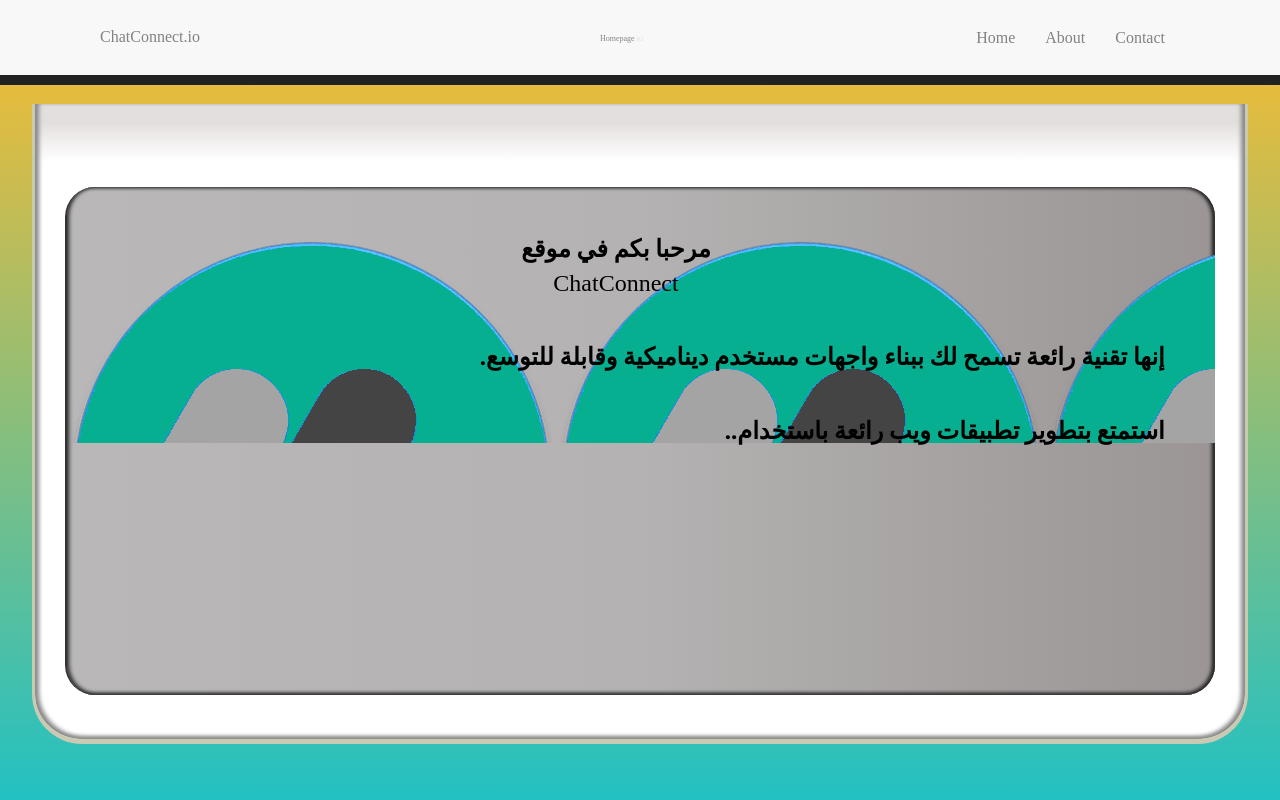
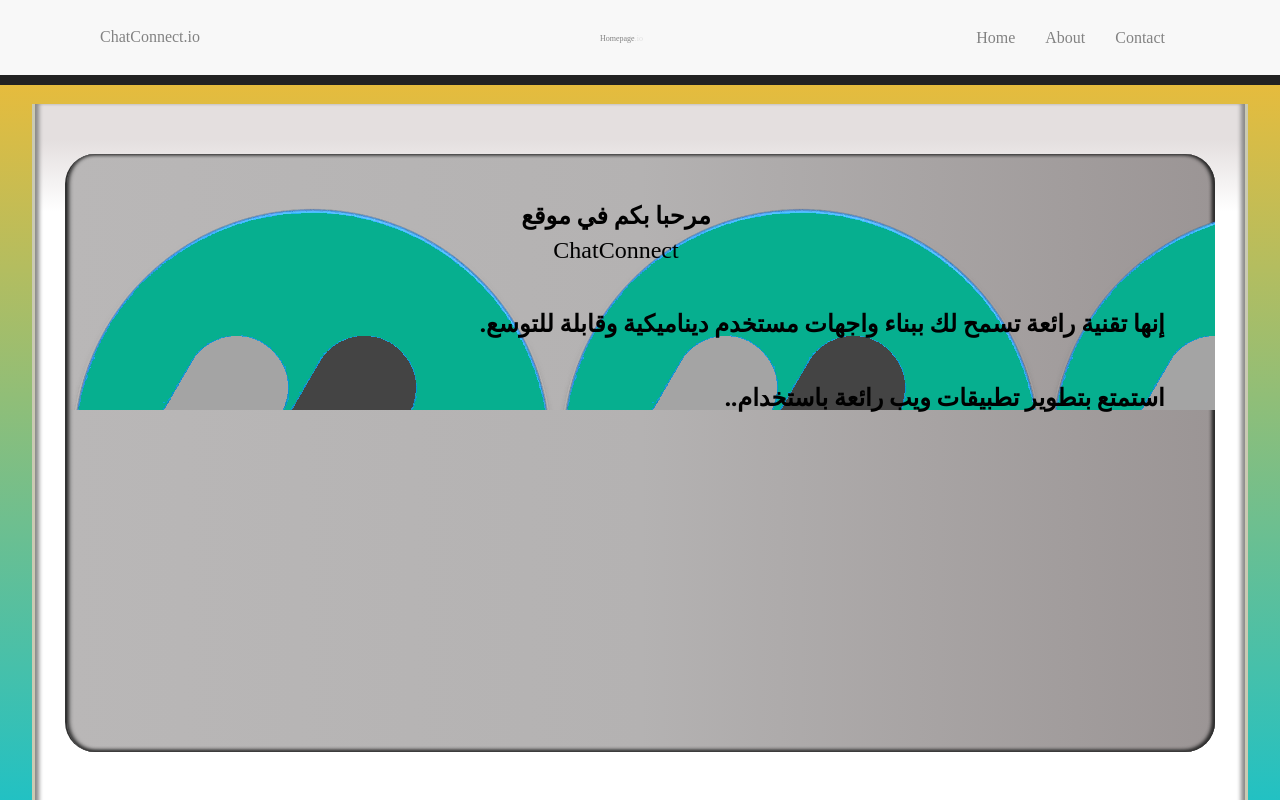
Before and after one commit to abdelrahman-yahia-zakaria/website-React, a React (Create React App) app: page / in a window 1280 px wide. Shown: the top 800 px of the page. Built offline with nearby package versions, Linux system fonts and the light colour scheme.

Commit message:
Project design

```diff
--- a/package.json
+++ b/package.json
@@ -36,5 +36,8 @@
       "last 1 firefox version",
       "last 1 safari version"
     ]
+  },
+  "devDependencies": {
+    "@babel/plugin-proposal-private-property-in-object": "^7.21.11"
   }
 }
--- a/src/App.css
+++ b/src/App.css
@@ -83,14 +83,13 @@
   margin: 10px;
   font-family: "Odibee Sans", cursive;
   font-variation-settings: 'INLN' 400, 'SWRM' 1000;
-  font-weight: 400;
-
+font-weight: 400;
 }
 
 .screenFrame {
   position: absolute;
   width: 95%;
-  height: 80%;
+  height: 150%;
   top: 13%;
   left: 2.5%;
   background: #dbdbdb;
@@ -109,8 +108,8 @@
 .screenInset {
   position: absolute;
   width: 95%;
-  height: 80%;
-  top: 13%;
+  height: 50%;
+  top: 50px;
   left: 2.5%;
   background-image: linear-gradient(to right, #b9b7b7, #b4b2b2 50%, #9b9595);
   border-radius: 30px;
```
Also changed, not shown: 1 other file (tests, documents, lock files or other folders).
